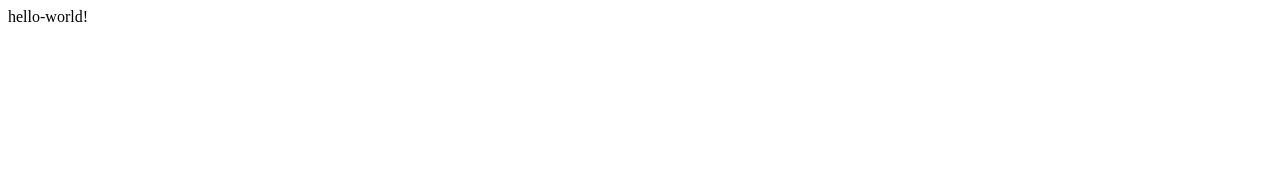
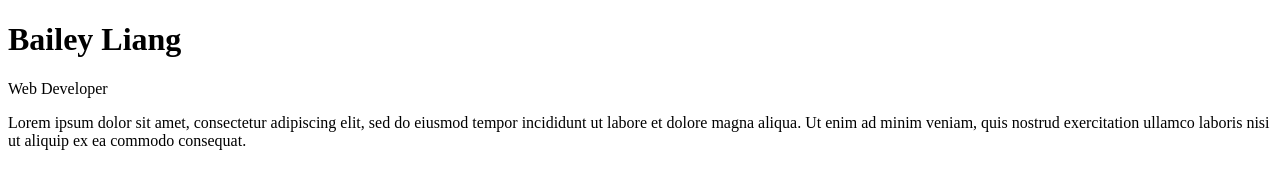
Before and after one commit to bingjetli/deployment-splash-page, a plain HTML site: page index.html in a window 1280 px wide. Drawn offline with Linux system fonts and the light colour scheme.

Commit message:
updated index

```diff
--- a/index.html
+++ b/index.html
@@ -5,6 +5,8 @@
     <meta charset="utf-8">
   </head>
   <body>
-     hello-world!
+    <h1>Bailey Liang</h1>
+    <p>Web Developer</p>
+    <p>Lorem ipsum dolor sit amet, consectetur adipiscing elit, sed do eiusmod tempor incididunt ut labore et dolore magna aliqua. Ut enim ad minim veniam, quis nostrud exercitation ullamco laboris nisi ut aliquip ex ea commodo consequat.</p>
   </body>
 </html>
```
